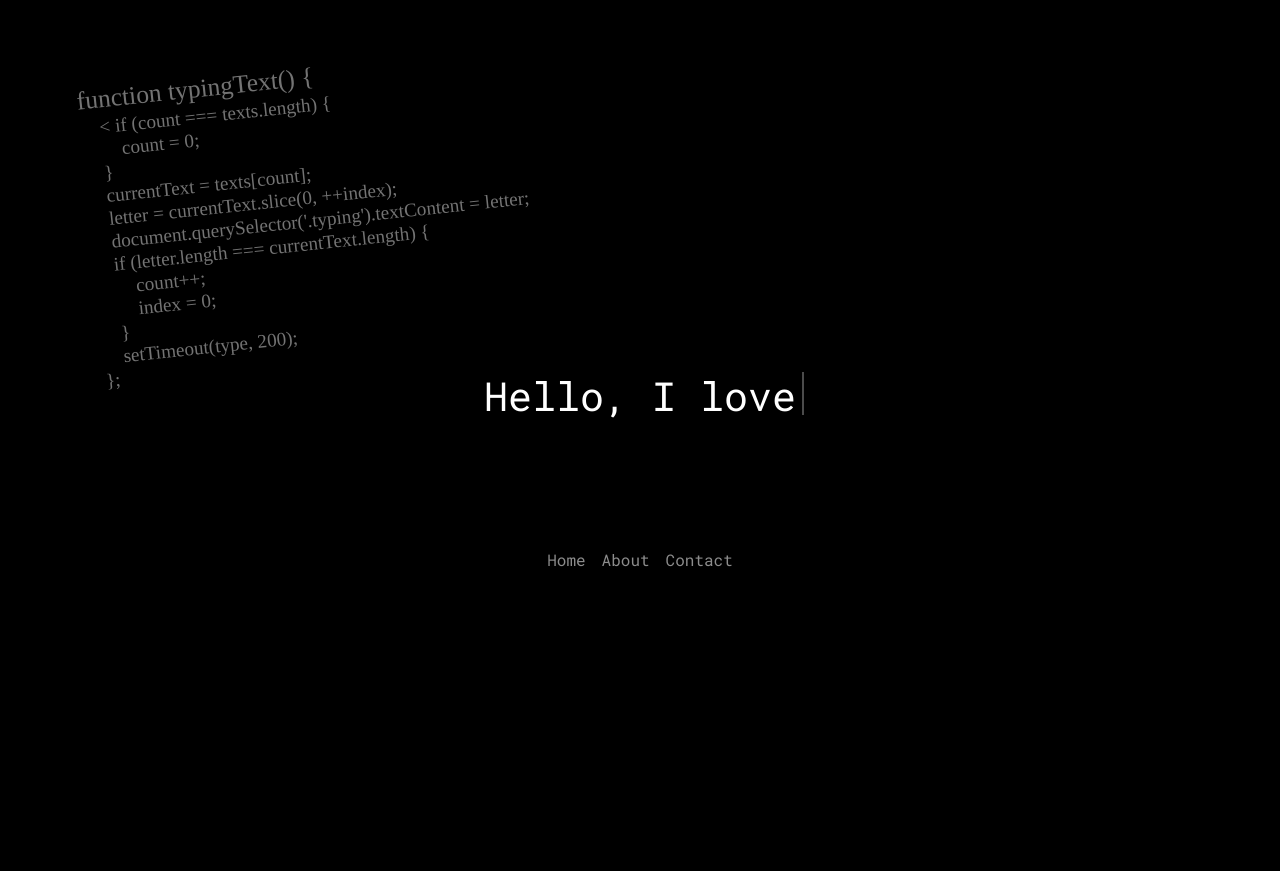
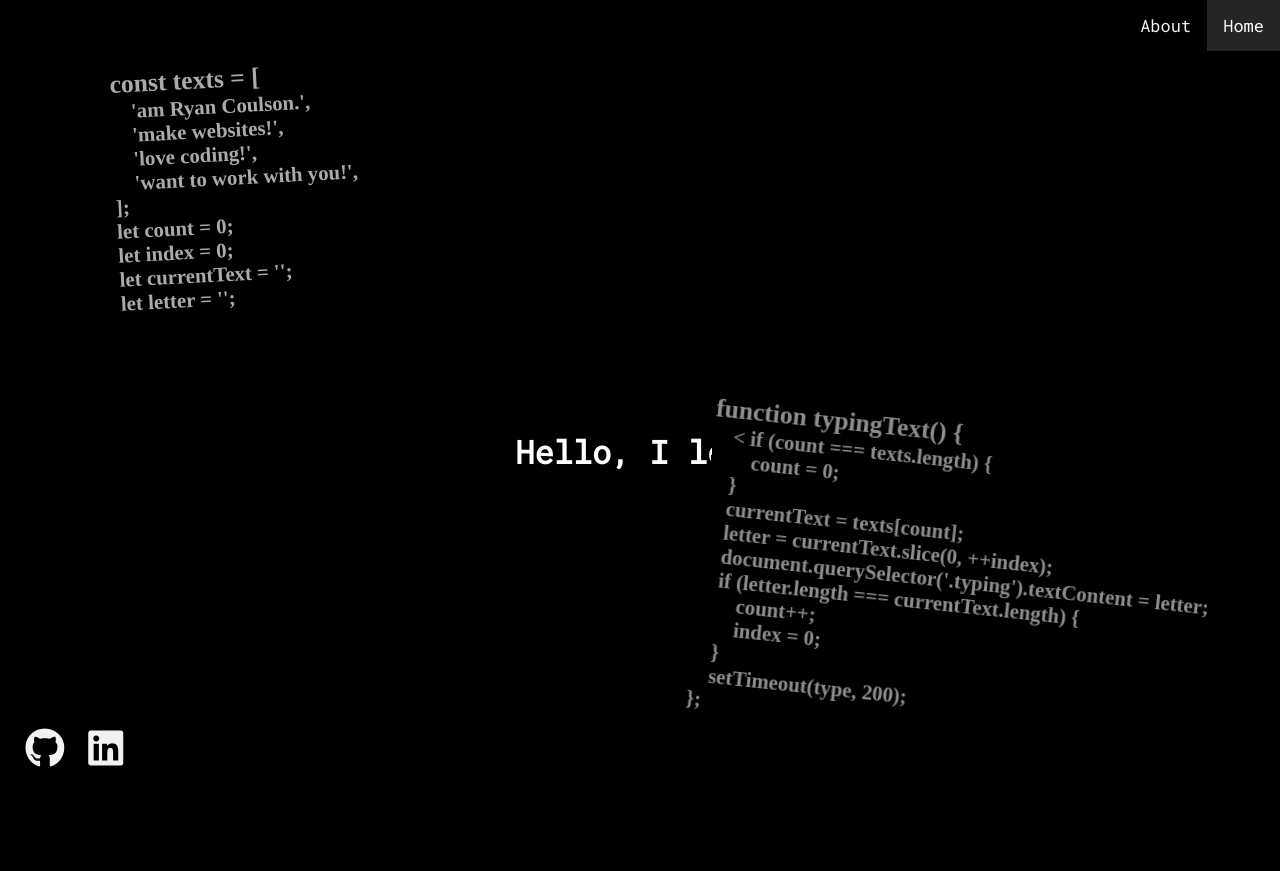
Before and after one commit to DevArches/ryancoulson, a PHP site: page /index.html in a window 1280 px wide. Before the commit the page ends 567 px from the top, so only its background shows below. Run offline with PHP 8.4, Linux system fonts and the light colour scheme; some web fonts are replaced.

Commit message:
add navbar and links

```diff
--- a/index.html
+++ b/index.html
@@ -4,16 +4,36 @@
     <meta charset="UTF-8" />
     <meta http-equiv="X-UA-Compatible" content="IE=edge" />
     <meta name="viewport" content="width=device-width, initial-scale=1.0" />
-    <link
-      href="https://cdn.jsdelivr.net/npm/bootstrap@5.0.2/dist/css/bootstrap.min.css"
-      rel="stylesheet"
-      integrity="sha384-EVSTQN3/azprG1Anm3QDgpJLIm9Nao0Yz1ztcQTwFspd3yD65VohhpuuCOmLASjC"
-      crossorigin="anonymous"
-    />
+    <link rel="stylesheet" href="https://cdnjs.cloudflare.com/ajax/libs/font-awesome/5.15.3/css/all.min.css">
     <link rel="stylesheet" href="style.css" />
     <title>Portfolio</title>
   </head>
   <body>
+    <div class="topnav" id="myTopnav">
+      <a href="/index.html" class="active">Home</a>
+      <a href="/about.html">About</a>
+    </div>
+
+    <div class="vars">
+      <h3 class = "function">const texts = [</h3>
+      <h3 class ="tab1">'am Ryan Coulson.',</h3>
+      <h3 class ="tab1">'make websites!',</h3>
+      <h3 class ="tab1">'love coding!',</h3>
+      <h3 class ="tab1">'want to work with you!',</h3>
+      <h3>];</h3>
+      <h3>let count = 0;</h3>
+      <h3>let index = 0;</h3>
+      <h3>let currentText = '';</h3>
+      <h3>let letter = '';</h3>
+
+    </div>
+    <div class="loading">
+      <div class="intro">
+        <h1 class="hello">Hello, I&nbsp;</h1>
+        <h1 class="typing"></h1>
+      </div>
+      <section class="bg"></section>
+      <!-- <div class="loading-text">0%</div> -->
       <div class="code">
         <h3 class="function">function typingText() {</h3>
         <h3 class="tab1">< if (count === texts.length) {</h3>
@@ -32,43 +52,19 @@
         <h3 class="tab1">setTimeout(type, 200);</h3>
         <h3>};</h3>
       </div>
-    <div class="loading">
-      <div class="intro">
-        <h1 class="hello">Hello, I&nbsp;</h1>
-        <h1 class="typing"></h1>
     </div>
-      <section class="bg"></section>
-      <div class="loading-text">0%</div>
-      <nav class="navbar navbar-expand-lg navbar-dark bg-black">
-        <div class="container-fluid">
-          <button
-            class="navbar-toggler"
-            type="button"
-            data-bs-toggle="collapse"
-            data-bs-target="#navbarNav"
-            aria-controls="navbarNav"
-            aria-expanded="false"
-            aria-label="Toggle navigation"
-          >
-            <span class="navbar-toggler-icon"></span>
+    <nav class="links">
+      <button>
+        <span style="font-size: 3em; color: rgb(211, 211, 211); background-color: black;">
+          <a href="https://github.com/Rianail"><i class="fab fa-github"></i></a>
+
+        </span>
+        <span style="font-size: 3em; color: rgb(211, 211, 211); background-color: black;">
+          <a href="https://www.linkedin.com/in/ryanjcoulson/"><i class="fab fa-linkedin"></i></a>
+
+        </span>
       </button>
-          <div class="collapse navbar-collapse" id="navbarNav">
-            <ul class="navbar-nav">
-              <li class="nav-item">
-                <a class="nav-link" href="index.html">Home</a>
-              </li>
-              <li class="nav-item">
-                <a class="nav-link" href="about.html">About</a>
-              </li>
-              <li class="nav-item">
-                <a class="nav-link" href="#">Contact</a>
-              </li>
-            </ul>
-          </div>
-        </div>
     </nav>
-    </div>
-
     <script
       src="https://cdn.jsdelivr.net/npm/bootstrap@5.0.2/dist/js/bootstrap.bundle.min.js"
       integrity="sha384-MrcW6ZMFYlzcLA8Nl+NtUVF0sA7MsXsP1UyJoMp4YLEuNSfAP+JcXn/tWtIaxVXM"
--- a/script.js
+++ b/script.js
@@ -24,27 +24,27 @@ let letter = '';
   setTimeout(type, 200);
 })();
 
-let load = 0;
+// let load = 0;
 
-let int = setInterval(blurring, 30);
+// let int = setInterval(blurring, 30);
 
-function blurring() {
-  const loadText = document.querySelector('.loading-text');
-  const bg = document.querySelector('.bg');
-  const intro = document.querySelector('.intro');
-  const navbar = document.querySelector('.navbar');
-  load++;
+// function blurring() {
+//   const loadText = document.querySelector('.loading-text');
+//   const bg = document.querySelector('.bg');
+//   const intro = document.querySelector('.intro');
+//   const navbar = document.querySelector('.navbar');
+//   load++;
 
-  if (load > 99) {
-    clearInterval(int);
-  }
-  loadText.innerText = `${load}%`;
-  loadText.style.opacity = scale(load, 0, 100, 1, 0);
-  bg.style.filter = `blur(${scale(load, 0, 100, 30, 0)}px)`;
-  intro.style.filter = `blur(${scale(load, 0, 100, 30, 0)}px)`;
-  navbar.style.filter = `blur(${scale(load, 0, 100, 30, 0)}px)`;
-}
+//   if (load > 99) {
+//     clearInterval(int);
+//   }
+//   loadText.innerText = `${load}%`;
+//   loadText.style.opacity = scale(load, 0, 100, 1, 0);
+//   bg.style.filter = `blur(${scale(load, 0, 100, 30, 0)}px)`;
+//   intro.style.filter = `blur(${scale(load, 0, 100, 30, 0)}px)`;
+//   navbar.style.filter = `blur(${scale(load, 0, 100, 30, 0)}px)`;
+// }
 
-const scale = (num, in_min, in_max, out_min, out_max) => {
-  return ((num - in_min) * (out_max - out_min)) / (in_max - in_min) + out_min;
-};
+// const scale = (num, in_min, in_max, out_min, out_max) => {
+//   return ((num - in_min) * (out_max - out_min)) / (in_max - in_min) + out_min;
+// };
--- a/style.css
+++ b/style.css
@@ -3,8 +3,19 @@
 * {
   box-sizing: border-box;
   font-family: Roboto Mono, sans-serif;
+  background-color: black;
 }
-
+a {
+  color: #f2f2f2;
+}
+a:hover {
+  color:#696969;
+}
+.links {
+  position: absolute;
+  left: 2vw;
+  bottom: 2vw;
+}
 body {
   overflow: hidden;
   margin: 0;
@@ -12,18 +23,25 @@ body {
 .function {
   font-size: 160%;
 }
+.vars {
+  color: #b9b9b9ea;
+  position: absolute;
+  left: 9vw;
+  top: 5vw;
+  transform: rotate(-3deg);
+}
 .code {
   position: absolute;
-  left: 7vw;
-  top: 5vw;
-  transform: rotate(-6deg);
+  right: 7vw;
+  bottom: 5vw;
+  transform: rotate(6deg);
+  color: #a8a8a8d7;
 }
 h3 {
   background-color: black;
   margin: 0;
   font-family: Long Cang;
-  color: #a8a8a8af;
-  font-size: 120%;
+  font-size: 130%;
 }
 
 .loading {
@@ -37,14 +55,12 @@ h3 {
   border: 0;
   padding: 0;
 }
-.navbar {
-  position: absolute;
-  margin-top: 20rem;
+
+button {
+  border: 0;
+  padding: 0;
 }
 
-.navbar a {
-  font-family: Roboto Mono;
-}
 .intro {
   display: flex;
 }
@@ -82,10 +98,12 @@ h3 {
   .typing {
     font-size: 100%;
   }
+  .code, .vars, .function, h3 {
+    font-size: 90%
+  }
 }
 .bg {
-  /* background: url('https://images.unsplash.com/photo-1439792675105-701e6a4ab6f0?ixid=MnwxMjA3fDB8MHxwaG90by1wYWdlfHx8fGVufDB8fHx8&ixlib=rb-1.2.1&auto=format&fit=crop&w=1952&q=80')
-    no-repeat center center/cover; */
+
   background-color: black;
   position: absolute;
   width: 105vw;
@@ -108,3 +126,28 @@ h3 {
     opacity: 1;
   }
 }
+
+.topnav {
+  background-color: transparent;
+  overflow: hidden;
+}
+
+.topnav a {
+  float: right;
+  display: block;
+  color: #f2f2f2;
+  text-align: center;
+  padding: 14px 16px;
+  text-decoration: none;
+  font-size: 17px;
+}
+
+.topnav a:hover {
+  background-color: #ddd;
+  color: black;
+}
+
+.topnav a.active {
+  background-color: #252525;
+  color: white;
+}
```
Also changed, not shown: about.html (+1 -25 lines). Lines whose indentation alone changed are shown as unchanged.
